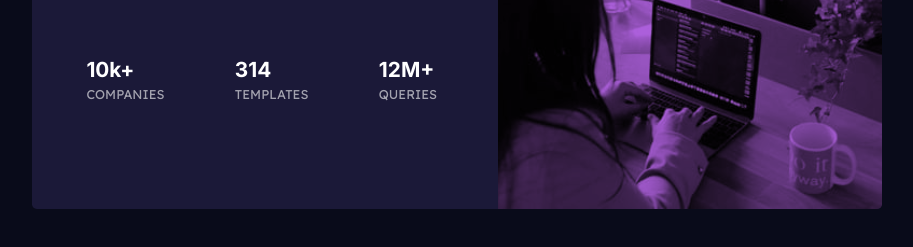
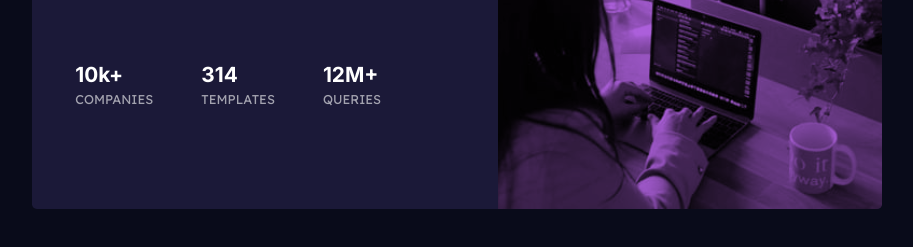
Before and after one commit to Adegbembo/stats-preview-card-component, a plain HTML site: page index.html in a window 1280 px wide. Shown: the part 431-678 px from the top of the page, without its empty margins (183-1096 px from the left). Drawn offline with Linux system fonts and the light colour scheme.

Commit message:
Update style.css

```diff
--- a/style.css
+++ b/style.css
@@ -60,7 +60,7 @@ body {
 }
 
 .stats {
-  margin: 2.2rem;
+  margin: 1.5rem;
 }
 
 .stat {
```
